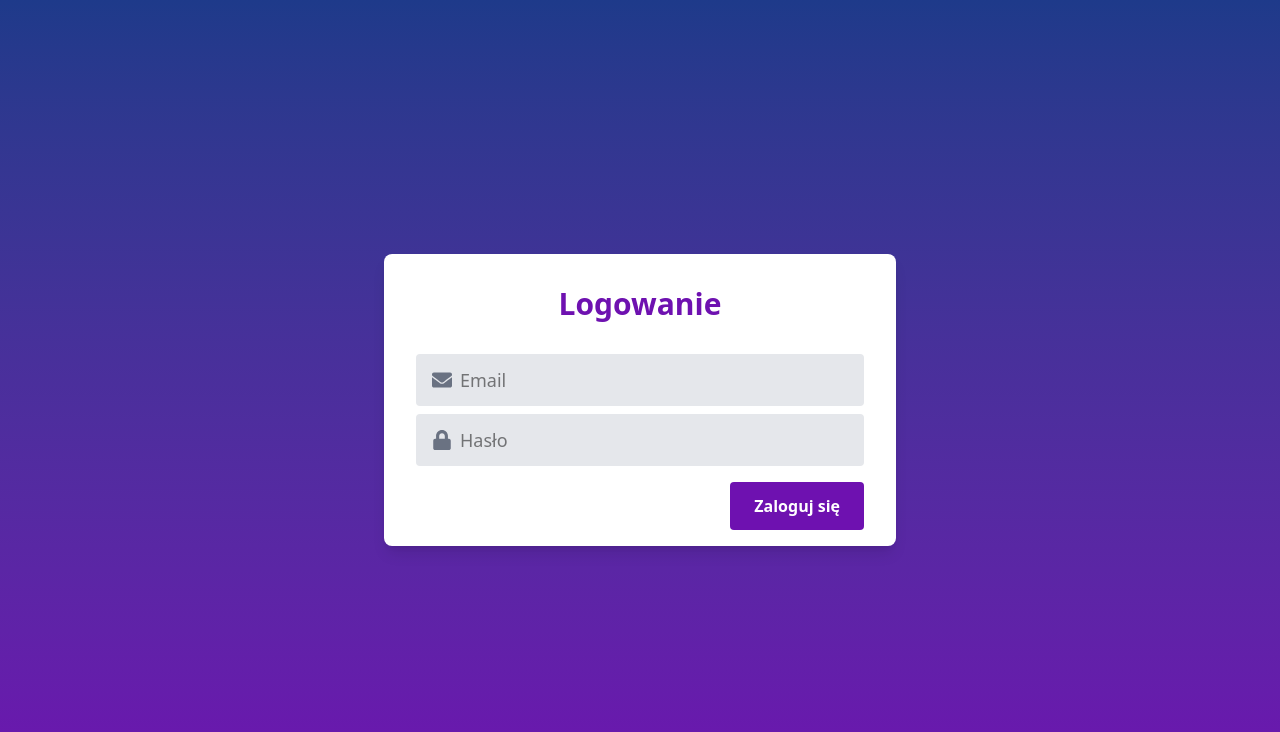
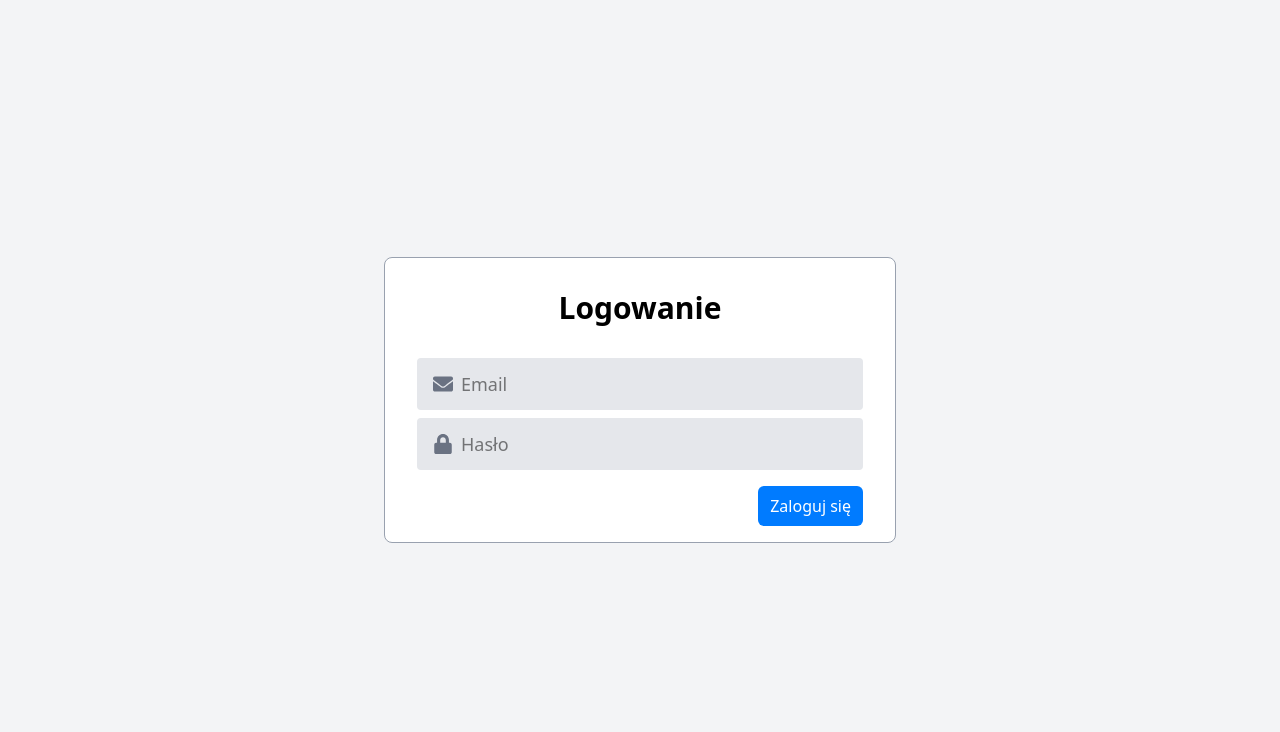
Before and after one commit to MrMatiasz13/patient-management-web, a React (Vite) app in the folder webapp/: page /login in a window 1280 px wide. Shown: the top 732 px of the page. Built offline with nearby package versions, Linux system fonts and the light colour scheme.

Commit message:
The colors of auth screen were toned down

```diff
--- a/webapp/src/pages/AuthScreen.tsx
+++ b/webapp/src/pages/AuthScreen.tsx
@@ -23,10 +23,10 @@ function AuthScreen() {
   }, [user, token]);
 
   return (
-    <div className="flex justify-center items-center h-screen bg-gradient-to-b from-[#1e3a8a] to-purple-800">
-      <div className="bg-white max-w-lg w-[100%] rounded-lg shadow-lg">
+    <div className="flex justify-center items-center h-screen bg-gray-100">
+      <div className="bg-white max-w-lg w-[100%] border-1 border-gray-400 rounded-lg">
         <div className="p-4">
-          <h2 className="text-center text-3xl text-purple-800 font-bold my-4">
+          <h2 className="text-center text-3xl text-black font-bold my-4">
             Logowanie
           </h2>
         </div>
@@ -59,7 +59,7 @@ function AuthScreen() {
           <div className="flex justify-end my-4 mx-8">
             <button
               type="button"
-              className="bg-purple-800 hover:bg-purple-950 text-white font-bold py-3 px-6 rounded-sm"
+              className="flex items-center bg-[#007bff] hover:bg-[#0069d9] text-white px-3 py-2 rounded-md cursor-pointer"
               onClick={handleLogin}
             >
               Zaloguj się
@@ -75,7 +75,7 @@ const styles = {
   inputContainer: "flex justify-center relative mb-2 group",
   input:
     "flex-1 bg-gray-200 outline-none rounded-sm mx-8 p-3 pl-11 text-lg placeholder:text-lg",
-  icon: "absolute left-12 top-1/2 transform -translate-y-1/2 text-gray-500 group-focus-within:text-purple-800",
+  icon: "absolute left-12 top-1/2 transform -translate-y-1/2 text-gray-500 group-focus-within:text-[#007bff]",
 };
 
 export default AuthScreen;
```
